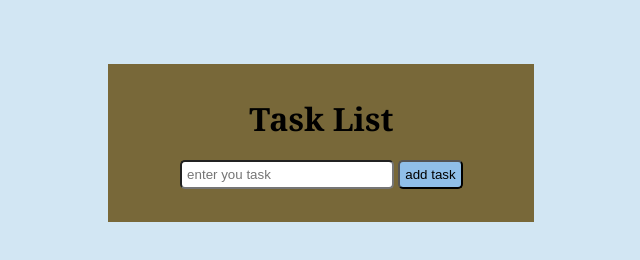
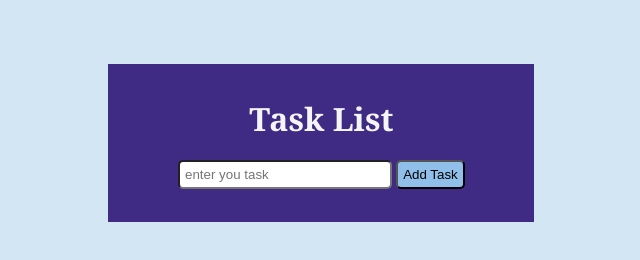
Before and after one commit to Jyoti261298/todo-list, a plain HTML site: page index.html in a window 1280 px wide. Shown: the whole page, without its empty margins (314-954 px from the left). Drawn offline with Linux system fonts and the light colour scheme.

Commit message:
color-change

```diff
--- a/index.html
+++ b/index.html
@@ -16,7 +16,7 @@
       <h1>Task List</h1>
       <div class="input">
         <input type="text" placeholder="enter you task" id="task-input" />
-        <button onclick="Add()" id="submit-button">add task</button>
+        <button onclick="Add()" id="submit-button">Add Task</button>
       </div>
       <div class="task"></div>
     </div>
--- a/script.js
+++ b/script.js
@@ -8,7 +8,7 @@ function Add() {
     let newEle = document.createElement("ul");
     newEle.innerHTML = `${input.value} <input type ="checkbox">`;
     task.appendChild(newEle); //add the new element in the task
-    input.value = ""; // empty's the input field
+    // input.value = ""; // empty's the input field
     newEle.querySelector("input").addEventListener("click", strikeThrough);
     function strikeThrough() {
       if (this.checked) {
--- a/style.css
+++ b/style.css
@@ -8,9 +8,11 @@ body {
   text-align: center;
   font-family: Georgia, "Times New Roman", Times, serif;
 }
-
+h1{
+  color: whitesmoke;
+}
 .todo-form {
-  background-color: rgb(120, 104, 57);
+  background-color: rgb(63, 43, 132);
   width: 360px;
   padding: 33px;
   text-align: center;
@@ -32,10 +34,12 @@ h1 {
   padding: 5px;
   background-color: rgb(144, 191, 233);
   cursor: pointer;
+
 }
 
 #submit-button:hover {
   background-color: rgb(87, 169, 241);
+  color: aliceblue;
 }
 
 .task ul {
@@ -43,7 +47,7 @@ h1 {
   padding: 7px;
   /* padding-top: 20px; */
   position: relative;
-  background-color: rgb(123, 104, 104);
+  background-color: rgb(160, 163, 218);
   color: rgb(3, 17, 17);
   font-size: 19px;
   text-align: left;
```
